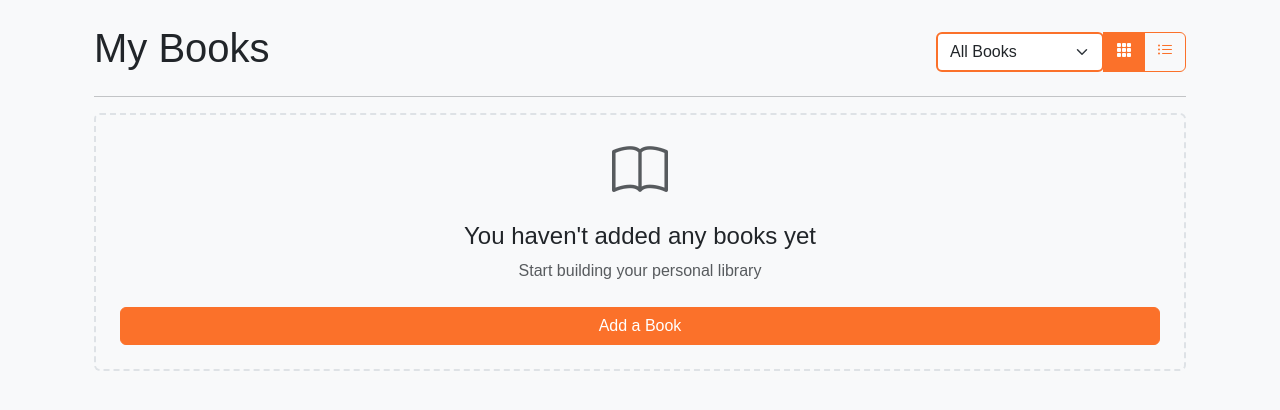
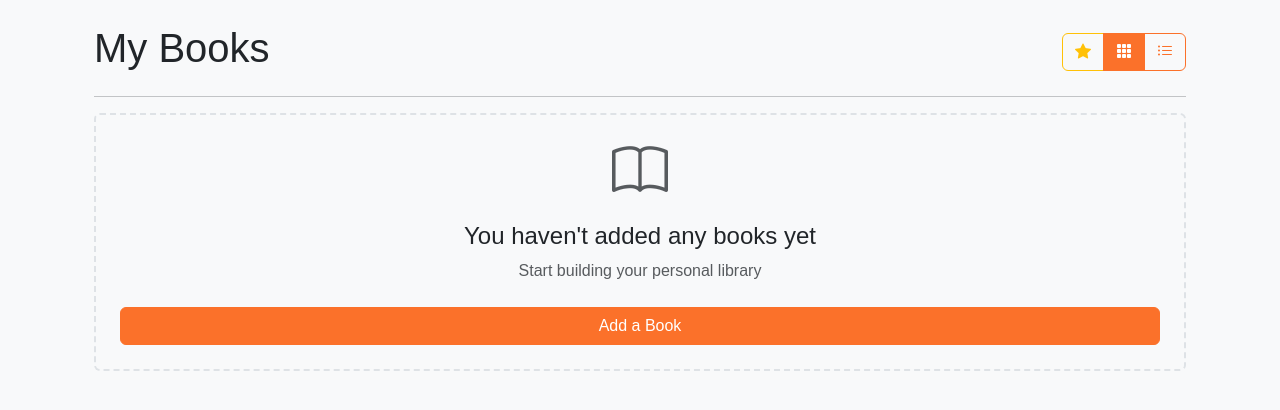
Before and after one commit to ZenFlamex/CITS3403-Group-36, a Flask app: page /my_books in a window 1280 px wide. Shown: the part 56-466 px from the top of the page. Run offline with Flask 3, Linux system fonts and the light colour scheme; the visitor is signed in with stand-in values (Sample User, id 1); data that the repository does not hold is empty.

Commit message:
fix: Changed dropdown to star button for favourites filter

```diff
--- a/app/static/js/filter_books.js
+++ b/app/static/js/filter_books.js
@@ -1,39 +1,11 @@
-// JavaScript function to filter books based on the selected filter value
-function filterBooks() {
+function toggleFavouriteFilter() {
+    const currentUrl = new URL(window.location.href);
+    const isFavourites = currentUrl.searchParams.get("favourites") === "1";
+    const newFavourites = isFavourites ? "0" : "1";
 
-    const filterValue = document.getElementById("book-filter-dropdown").value;
+    const viewMode = document.querySelector(".btn-group .active").getAttribute("href").includes("view=row") ? "row" : "card";
+    currentUrl.searchParams.set("favourites", newFavourites);
+    currentUrl.searchParams.set("view", viewMode);
 
-    const titleElement = document.querySelector('h1');
-    titleElement.classList.add('hidden'); // fade out
-
-    setTimeout(() => {
-      titleElement.textContent = filterValue === '1' ? 'Favourite Books' : 'My Books';
-      titleElement.classList.remove('hidden');
-    }, 50);
-
-    // Update the URL with the current filter
-    const currentUrl = new URL(window.location.href);
-    currentUrl.searchParams.set('favourites', filterValue);
-
-    // Reload the page with the new URL to apply the filter
     window.location.href = currentUrl.toString();
 }
-
-// Function to update the active state of view mode buttons and dropdown filter when the page loads
-function updateViewMode() {
-    const urlParams = new URLSearchParams(window.location.search);
-    const viewMode = urlParams.get('view') || 'card';
-    const favourites = urlParams.get('favourites') || '0';
-
-    // Set the filter dropdown to the correct favourites value
-    document.getElementById("book-filter-dropdown").value = favourites;
-
-    // Update the page title based on the favourites filter
-    const titleElement = document.querySelector('h1');
-    titleElement.textContent = favourites === '1' ? 'Favourite Books' : 'My Books';
-}
-
-// Call the update function on page load to set the correct state
-window.onload = function() {
-    updateViewMode();
-};
--- a/app/templates/my_books.html
+++ b/app/templates/my_books.html
@@ -6,10 +6,9 @@
     <div class="d-flex justify-content-between align-items-center mb-3">
         <h1>{{ title }}</h1>
         <div class="btn-group" role="group" aria-label="View toggle">
-            <select class="form-select" id="book-filter-dropdown" aria-label="Select Book Filter" style="border: 2px solid #FB712A;" onchange="filterBooks()">
-                <option value="0" {% if not filter_favourites %}selected{% endif %}>All Books</option>
-                <option value="1" {% if filter_favourites %}selected{% endif %}>Favourite Books</option>
-            </select>
+            <button id="favouriteToggleBtn" class="btn btn-outline-warning" onclick="toggleFavouriteFilter()" title="Toggle Favourite Books">
+                <i id="favouriteStarIcon" class="bi {% if filter_favourites %}bi-star-fill{% else %}bi-star{% endif %}"></i>
+            </button>
             <a href="{{ url_for('my_books', view='card') }}" class="btn btn-outline-primary {% if view_mode == 'card' %}active{% endif %}" title="Card View">
                 <i class="bi bi-grid-3x3-gap-fill"></i>
             </a>
```
